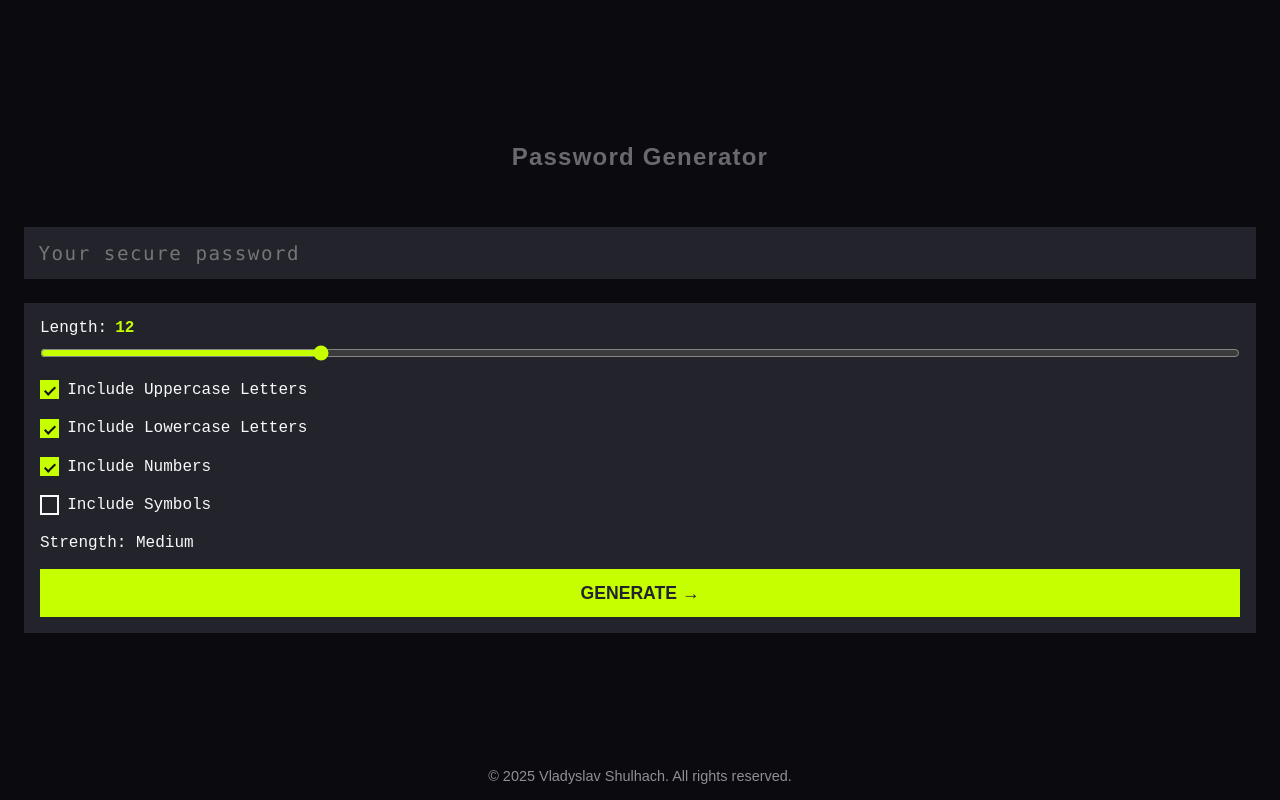
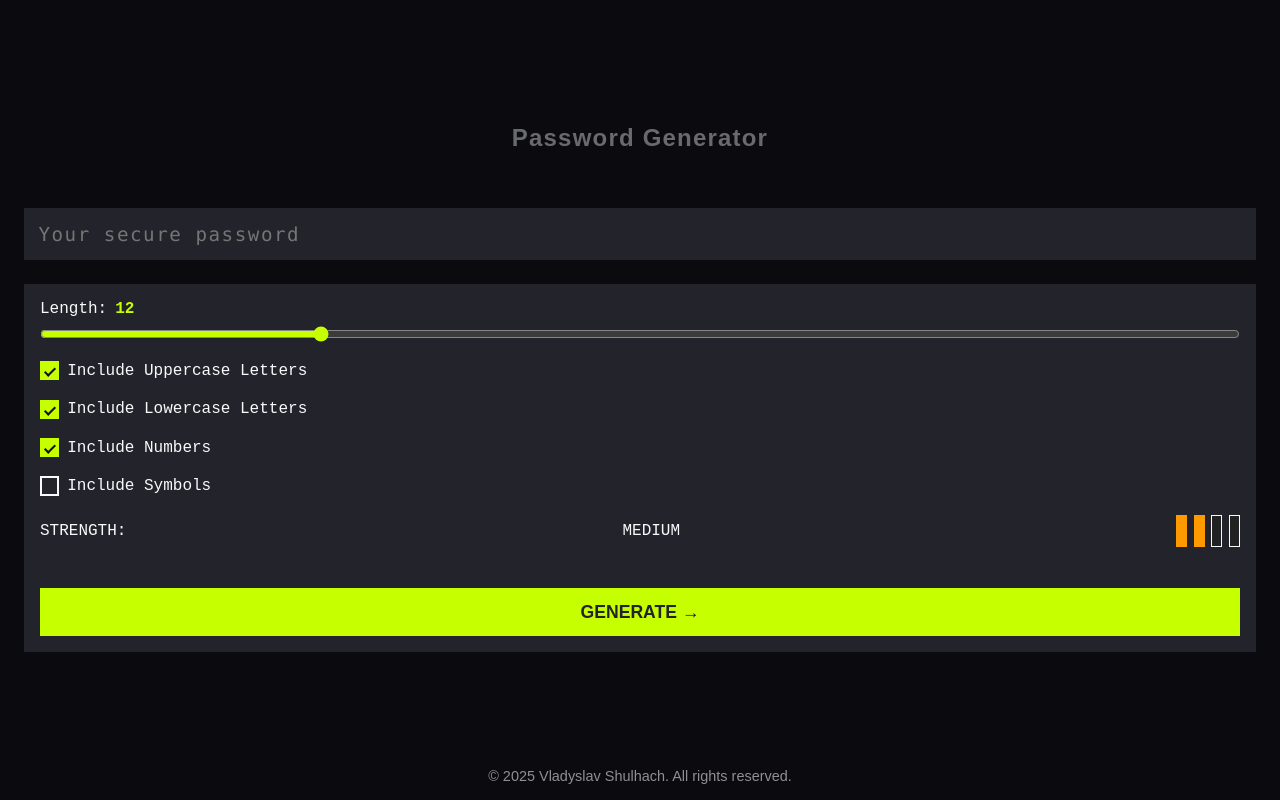
Before and after one commit to vladyslav-shulhach/password-generator-app-main, a React (Vite) app: page / in a window 1280 px wide. Built offline with nearby package versions, Linux system fonts and the light colour scheme.

Commit message:
Update style files

```diff
--- a/src/styles/components/index.css
+++ b/src/styles/components/index.css
@@ -86,4 +86,43 @@ input[type=checkbox]:checked::after {
   transform: rotate(45deg);
   pointer-events: none;
   display: block;
+}
+
+.password-strength {
+  margin: 1.2rem 0 1.5rem 0;
+  width: 100%;
+  display: flex;
+  align-items: center;
+  justify-content: space-between;
+  text-transform: uppercase;
+}
+.password-strength span {
+  color: oppacity(0.8);
+}
+.password-strength .strength-bar {
+  display: flex;
+  gap: 0.4em;
+}
+.password-strength .strength-bar__rect {
+  width: 0.7em;
+  height: 2rem;
+  background: #222;
+  border: 1.5px solid #f8f9fa;
+  transition: background 0.2s, border-color 0.2s;
+}
+.password-strength .strength-bar__rect--weak {
+  background: #ff3b3b;
+  border-color: #ff3b3b;
+}
+.password-strength .strength-bar__rect--medium {
+  background: #ff9900;
+  border-color: #ff9900;
+}
+.password-strength .strength-bar__rect--moderate {
+  background: #ffe600;
+  border-color: #ffe600;
+}
+.password-strength .strength-bar__rect--strong {
+  background: #4caf50;
+  border-color: #4caf50;
 }/*# sourceMappingURL=index.css.map */
--- a/src/styles/main.css
+++ b/src/styles/main.css
@@ -196,4 +196,43 @@ input[type=checkbox]:checked::after {
   transform: rotate(45deg);
   pointer-events: none;
   display: block;
+}
+
+.password-strength {
+  margin: 1.2rem 0 1.5rem 0;
+  width: 100%;
+  display: flex;
+  align-items: center;
+  justify-content: space-between;
+  text-transform: uppercase;
+}
+.password-strength span {
+  color: oppacity(0.8);
+}
+.password-strength .strength-bar {
+  display: flex;
+  gap: 0.4em;
+}
+.password-strength .strength-bar__rect {
+  width: 0.7em;
+  height: 2rem;
+  background: #222;
+  border: 1.5px solid #f8f9fa;
+  transition: background 0.2s, border-color 0.2s;
+}
+.password-strength .strength-bar__rect--weak {
+  background: #ff3b3b;
+  border-color: #ff3b3b;
+}
+.password-strength .strength-bar__rect--medium {
+  background: #ff9900;
+  border-color: #ff9900;
+}
+.password-strength .strength-bar__rect--moderate {
+  background: #ffe600;
+  border-color: #ffe600;
+}
+.password-strength .strength-bar__rect--strong {
+  background: #4caf50;
+  border-color: #4caf50;
 }/*# sourceMappingURL=main.css.map */
```
Also changed, not shown: 2 other files (tests, documents, lock files or other folders).
